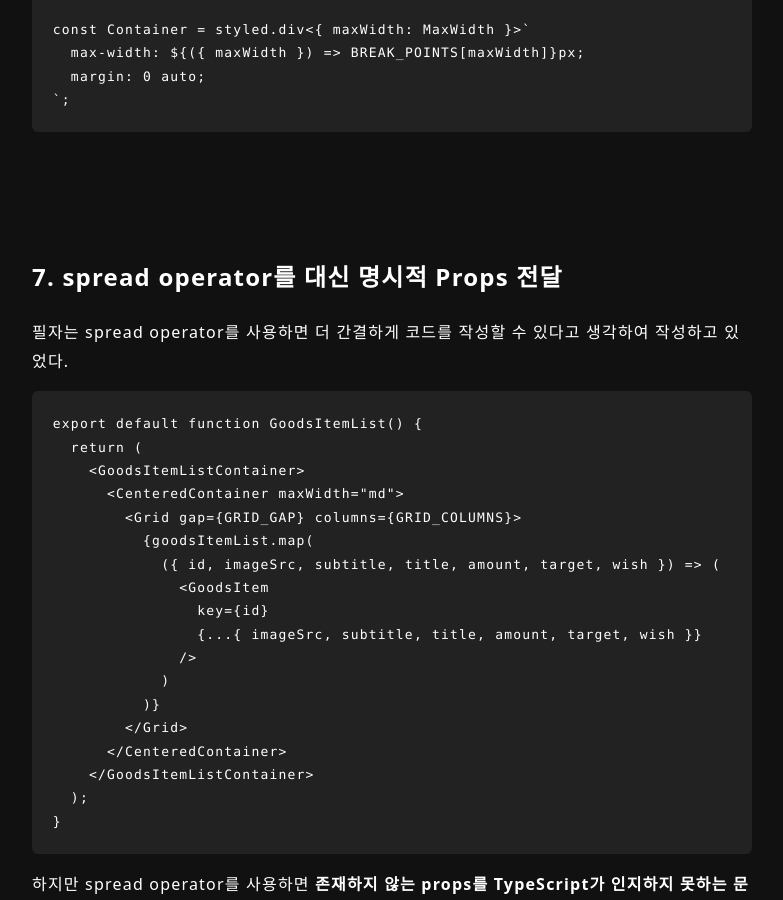
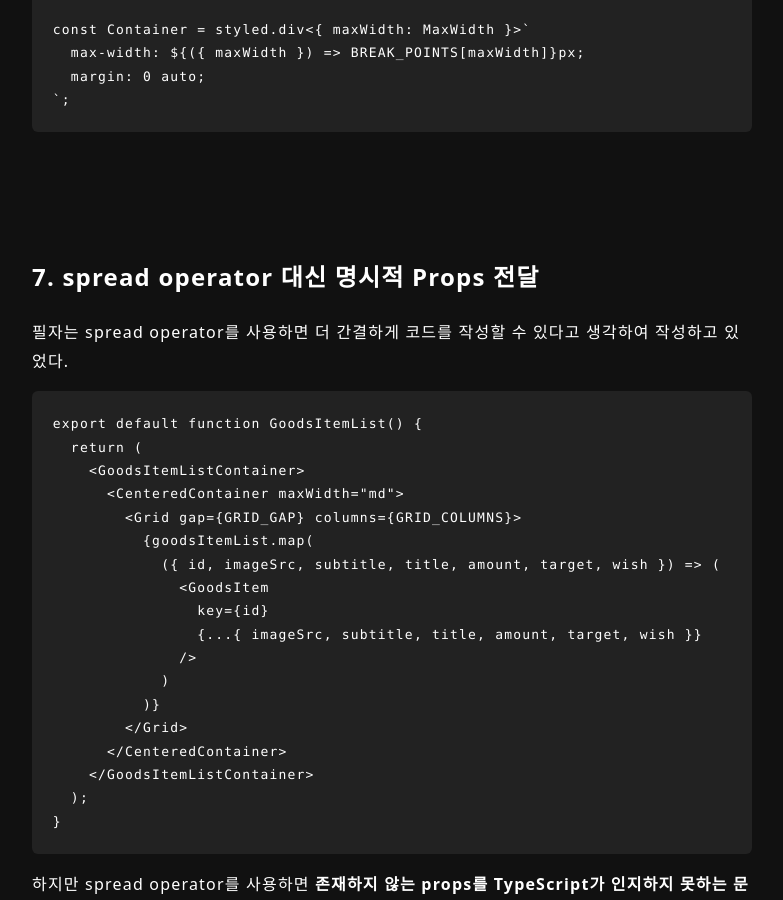
Before and after one commit to kang-kibong/kang-kibong.github.io, a Jekyll site: the page built from _posts/2024-07-15-[카카오 테크 캠퍼스 2기] 1차 코드리뷰 반영 및 리팩토링 진행기.md, in a window 1280 px wide and 900 px high, scrolled down 8571 px. Shown: the whole window, without its empty margins (248-1031 px from the left). Built offline with Jekyll 4.4.1, drawn with Linux system fonts in a browser that asks for light colours.

Commit message:
fix: "[카카오 테크 캠퍼스 2기] 1차 코드리뷰 반영 및 리팩토링 진행기" 포스팅 수정

```diff
--- a/_posts/2024-07-15-[카카오 테크 캠퍼스 2기] 1차 코드리뷰 반영 및 리팩토링 진행기.md
+++ b/_posts/2024-07-15-[카카오 테크 캠퍼스 2기] 1차 코드리뷰 반영 및 리팩토링 진행기.md
@@ -220,7 +220,7 @@ const Container = styled.div<{ maxWidth: MaxWidth }>`
 <br />
 <br />
 
-# 7. spread operator를 대신 명시적 Props 전달
+# 7. spread operator 대신 명시적 Props 전달
 
 필자는 spread operator를 사용하면 더 간결하게 코드를 작성할 수 있다고 생각하여 작성하고 있었다.
 
```
Also changed, not shown: 2 other files.
